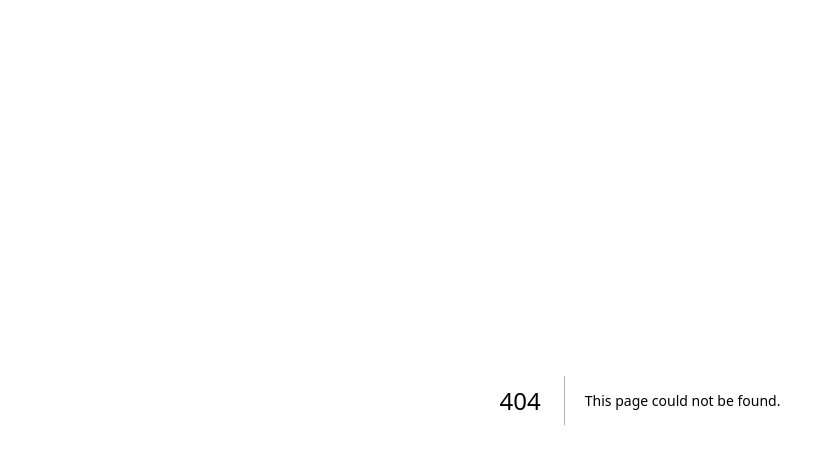
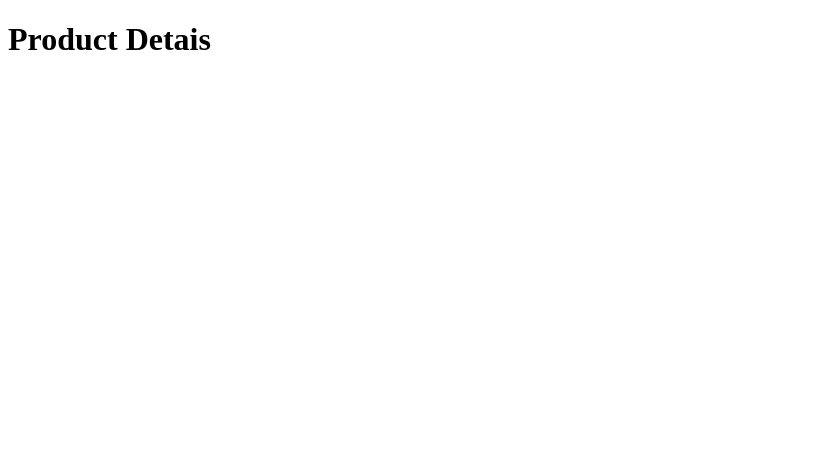
Before and after one commit to IgorGamantino/my-shop, a Next.js app: page /product in a window 1280 px wide. Before the commit this address had no page. Shown: the top 464 px of the page, without its empty margins (0-835 px from the left). Built offline with nearby package versions, Linux system fonts and the light colour scheme.

Commit message:
create a routers

```diff
--- /dev/null
+++ b/src/pages/product/[...id].tsx
@@ -0,0 +1,3 @@
+export default function DetaisProduct() {
+ return <h1>Product Detais</h1>
+}
--- /dev/null
+++ b/src/pages/product/index.tsx
@@ -0,0 +1,3 @@
+export default function Product() {
+  return <h1>Product</h1>
+}
```
